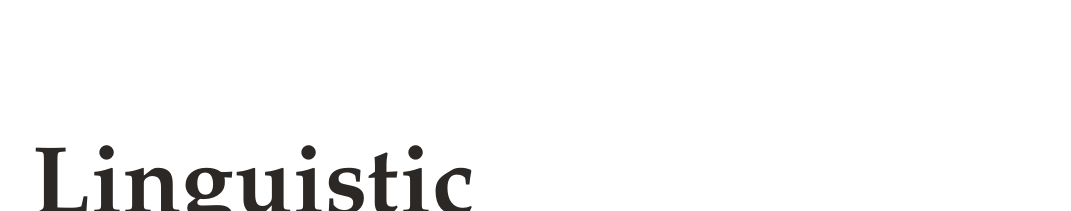
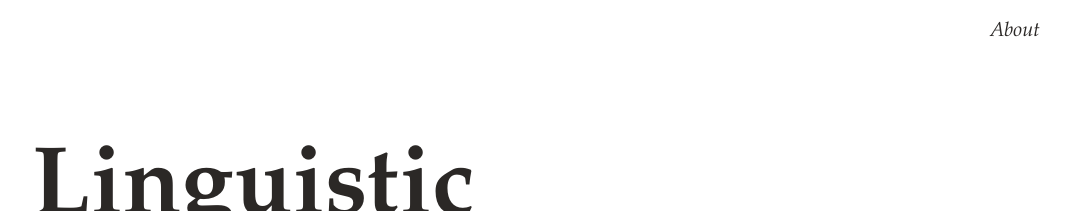
Before and after one commit to QinyueZheng/linguistic_datastory, a Jekyll site: the page built from index.md, in a window 1280 px wide and 900 px high. Shown: the top 211 px of the window, without its empty margins (208-1279 px from the left). Built offline with Jekyll 4.4.1, drawn with Linux system fonts in a browser that asks for light colours.

Commit message:
modify storyline Thu Dec 17 16:14:31     2020

```diff
--- a/_layouts/home.html
+++ b/_layouts/home.html
@@ -9,7 +9,7 @@
 
       <header class="clearfix">
 
-        <!-- <div class="right absolute-lg right-0 top-0">
+        <div class="right absolute-lg right-0 top-0">
           <ul class="mt-2 mr-2 mr-lg-3">
             {% for my_page in site.pages %}
               {% if my_page.title %}
@@ -19,7 +19,7 @@
               {% endif %}
             {% endfor %}
           </ul>
-        </div> -->
+        </div>
 
         <div class="container mx-auto px-2 mt-4 mb-2 clearfix header-text">
           <h1 class="h0 inline-block py-2 mt-4 header-title">{{ site.title }}</h1>
```
